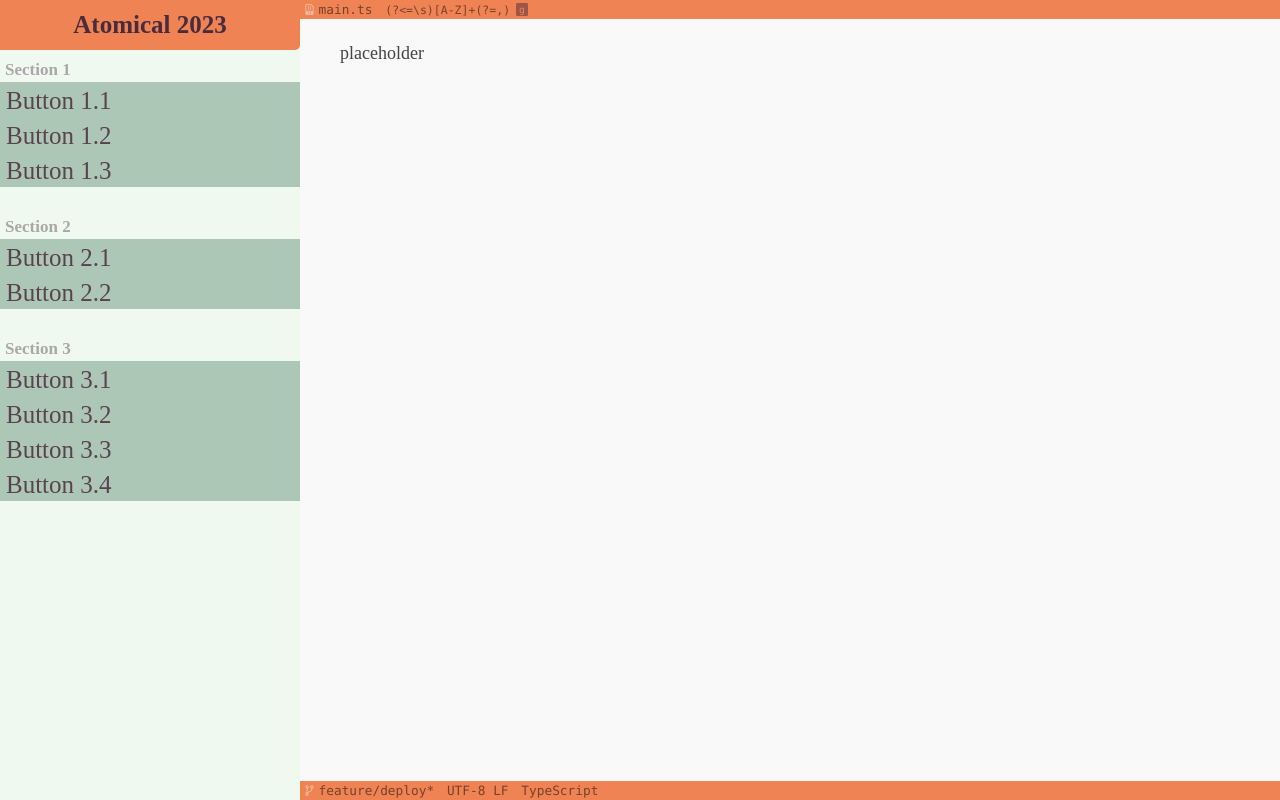
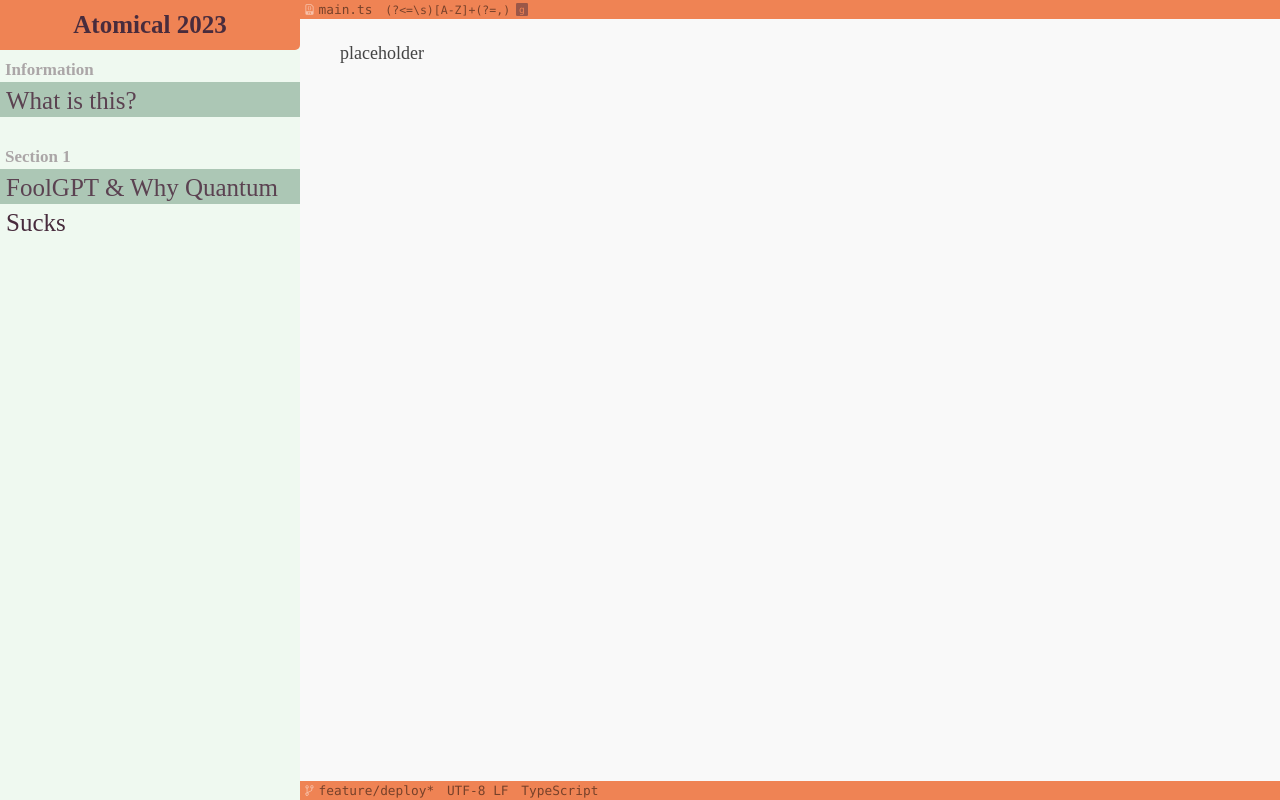
Before and after one commit to lancylot2004/AtomicWeb, a Next.js app: page /home in a window 1280 px wide. Built offline with nearby package versions, Linux system fonts and the light colour scheme.

Commit message:
Distinction of sections, subsections, and links.

```diff
--- a/src/components/Sidebar.tsx
+++ b/src/components/Sidebar.tsx
@@ -2,40 +2,15 @@ import { useState } from 'react';
 import styles from '@/styles/sidebar.module.css';
 import config from '@/config.json'
 
-// Define the sections and buttons as an array of objects
-const sections = [
-  {
-    title: 'Section 1',
-    buttons: [
-      { label: 'Button 1.1', onClick: () => console.log('Button 1.1 clicked') },
-      { label: 'Button 1.2', onClick: () => console.log('Button 1.2 clicked') },
-      { label: 'Button 1.3', onClick: () => console.log('Button 1.3 clicked') },
-    ],
-  },
-  {
-    title: 'Section 2',
-    buttons: [
-      { label: 'Button 2.1', onClick: () => console.log('Button 2.1 clicked') },
-      { label: 'Button 2.2', onClick: () => console.log('Button 2.2 clicked') },
-    ],
-  },
-  {
-    title: 'Section 3',
-    buttons: [
-      { label: 'Button 3.1', onClick: () => console.log('Button 3.1 clicked') },
-      { label: 'Button 3.2', onClick: () => console.log('Button 3.2 clicked') },
-      { label: 'Button 3.3', onClick: () => console.log('Button 3.3 clicked') },
-      { label: 'Button 3.4', onClick: () => console.log('Button 3.4 clicked') },
-    ],
-  },
-];
-
 export default function Sidebar() {
   const [activeSection, setActiveSection] = useState(0);
 
-  const handleButtonClick = (onClick) => {
-    if (onClick) {
-      onClick();
+  const handleButtonClick = (type: number, title: string) => {
+    // Type: 0 --> Subsection, 1 --> Link
+    if (type == 0) {
+
+    } else if (type == 1) {
+
     }
   };
 
@@ -43,17 +18,17 @@ export default function Sidebar() {
     <div className={styles.leftMenu}>
       <div className={styles.logo}>{config.appName}</div>
       <div className={styles.buttonContainer}>
-        {sections.map((section, index) => (
+        {config.sections.map((section, index) => (
           <div key={index}>
             <div className={styles.sectionHeader}>{section.title}</div>
             <div className={styles.buttonSection}>
-              {section.buttons.map((button, buttonIndex) => (
+              {section.children.map((child, buttonIndex) => (
                 <button
                   key={buttonIndex}
                   className={styles.sectionButton}
-                  onClick={() => handleButtonClick(button.onClick)}
+                  onClick={() => handleButtonClick(0, child.title)}
                 >
-                  {button.label}
+                  {child.title}
                 </button>
               ))}
             </div>
--- a/src/config.json
+++ b/src/config.json
@@ -1,3 +1,30 @@
 {
-    "appName": "Atomical 2023"
+  "appName": "Atomical 2023",
+  "sections": [
+    {
+      "title": "Information",
+      "abbr": "INFO",
+      "children": [
+        {
+          "title": "What is this?",
+          "abbr": "WHAT",
+          "children": [{ "title": "Atomical 2023", "abbr": "101", "loc": 23 }]
+        }
+      ]
+    },
+    {
+      "title": "Section 1",
+      "abbr": "S1",
+      "children": [
+        {
+          "title": "FoolGPT & Why Quantum Sucks",
+          "abbr": "PCs",
+          "children": [
+            { "title": "Introduction", "abbr": "101", "loc": 1 },
+            { "title": "Defeat the Chatbot", "abbr": "GPT", "loc": 26 }
+          ]
+        }
+      ]
+    }
+  ]
 }
```
